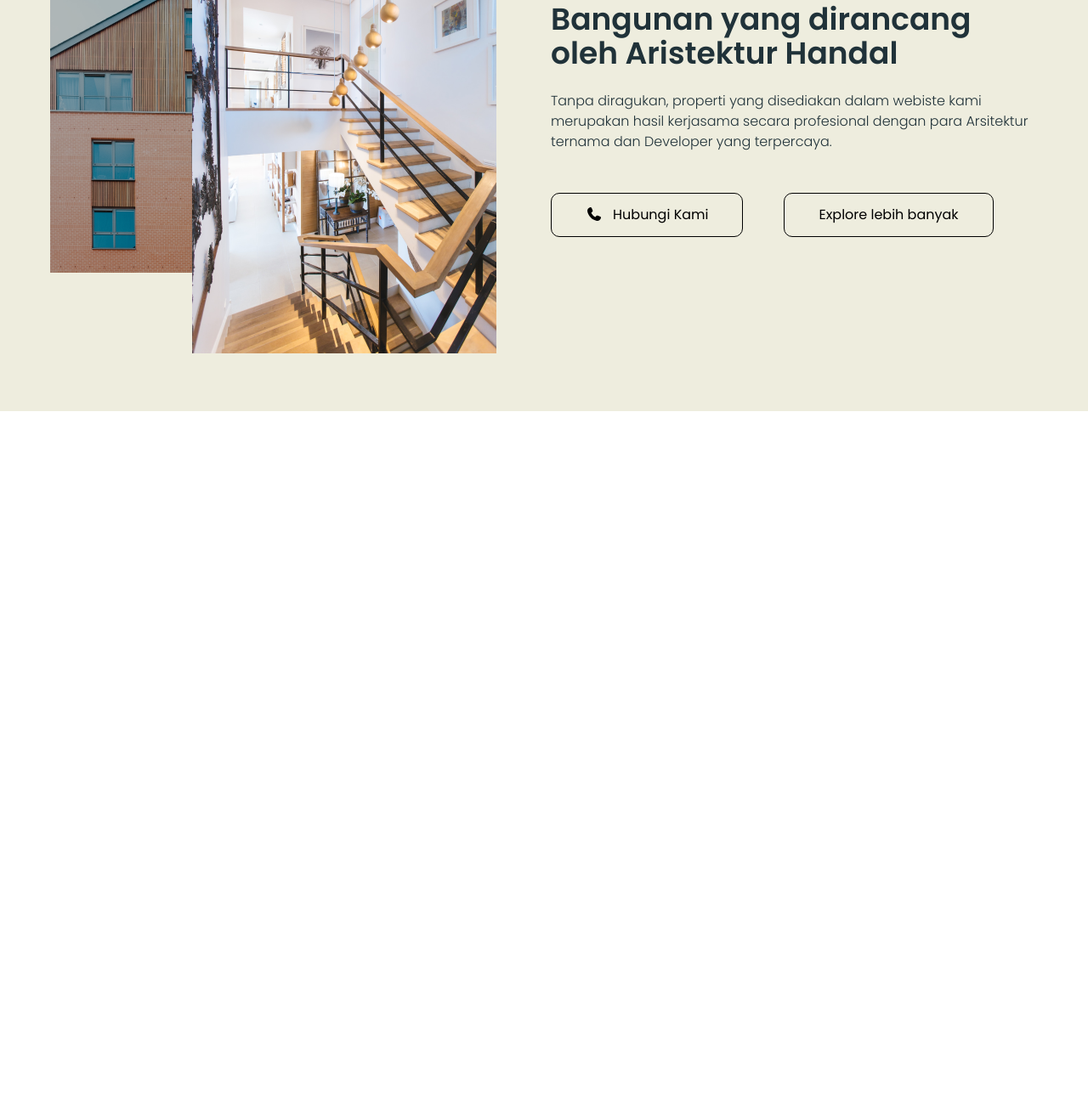
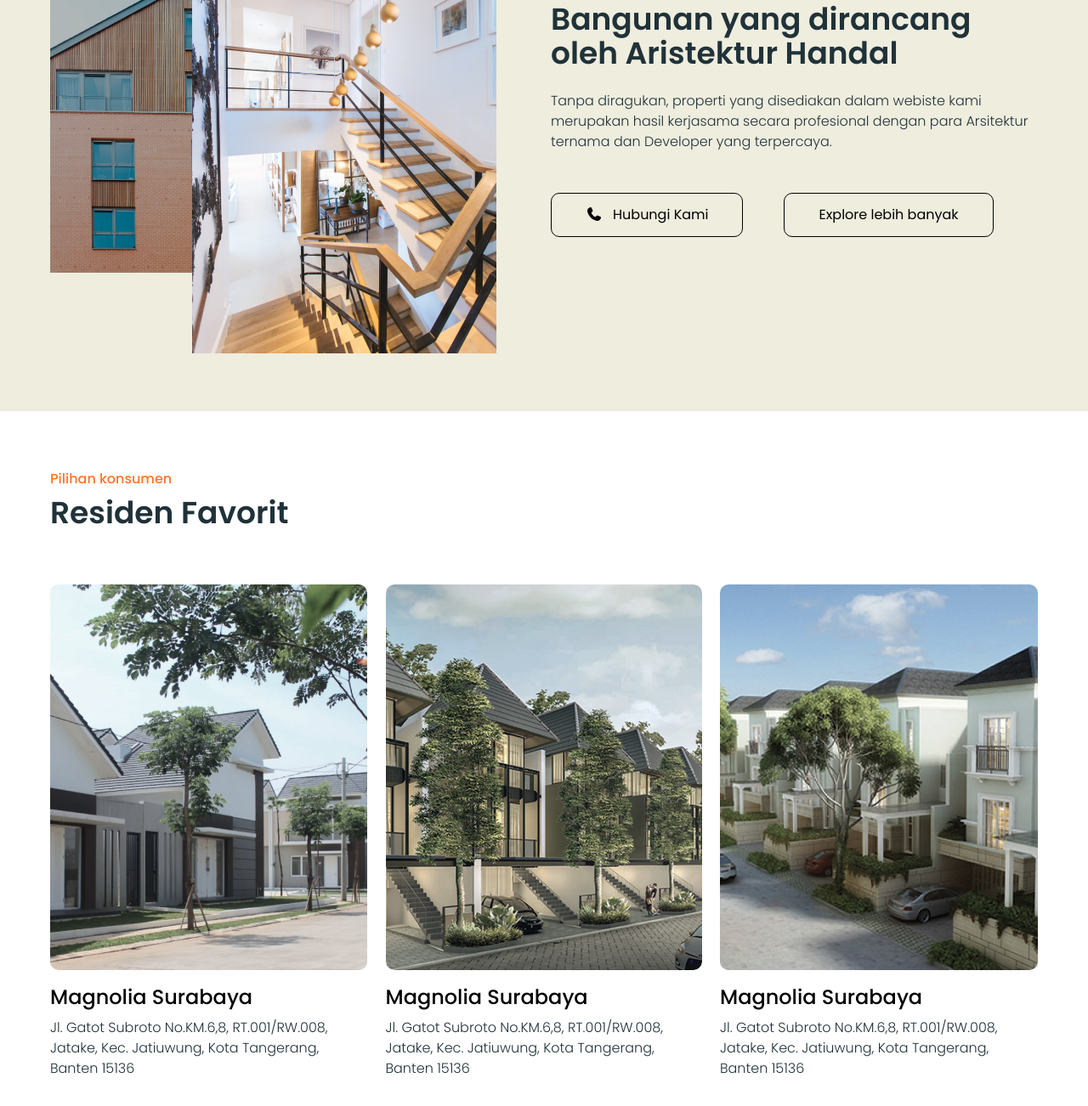
Before and after one commit to mesbaulrafi/omah, a website: page index.html in a window 1280 px wide. Shown: the part 1796-3098 px from the top of the page at 85% size. Before the commit the page ends 2280 px from the top, so only its background shows below. Drawn offline with Linux system fonts and the light colour scheme.

Commit message:
add: Auditor Part

```diff
--- a/index.html
+++ b/index.html
@@ -79,7 +79,7 @@
     <!-- Service Part Start  -->
     <section>
       <div class="py-25">
-        <div class="container ">
+        <div class="container">
           <h1 class="pb-16 text-[36px] font-semibold w-133.25">
             Tahapan Pembelian Properti yang Mudah dan Cepat
           </h1>
@@ -87,7 +87,7 @@
             <!-- Service 1 start -->
             <div class="srevice hover:shadow-div">
               <div class="sreviceText">
-                <h5 class="text-base font-medium ">Pilih Properti</h5>
+                <h5 class="text-base font-medium">Pilih Properti</h5>
                 <p class="text-base font-medium text-[#FF7527]">01</p>
               </div>
               <p class="ServiceTextp">
@@ -95,33 +95,44 @@
                 keluarga. Cara memilih properti yang bijak dapat anda baca lebih
                 lanjut di sini
               </p>
-              <h5 class="text-base font-medium">Baca lebih Lanjut <i class="fa-solid fa-arrow-right-long pl-2"></i></h5>
+              <h5 class="text-base font-medium">
+                Baca lebih Lanjut
+                <i class="fa-solid fa-arrow-right-long pl-2"></i>
+              </h5>
             </div>
             <!-- Service One End -->
 
             <!-- Service 2 start -->
             <div class="srevice hover:shadow-div">
               <div class="sreviceText">
-                <h5 class="text-base font-medium ">Proses Booking</h5>
+                <h5 class="text-base font-medium">Proses Booking</h5>
                 <p class="text-base font-medium text-[#FF7527]">02</p>
               </div>
               <p class="ServiceTextp">
-                Pembayaran dalam bentuk sejumlah uang sebagai komitmen memesan unit properti tertentu.
+                Pembayaran dalam bentuk sejumlah uang sebagai komitmen memesan
+                unit properti tertentu.
               </p>
-              <h5 class="text-base font-medium">Baca lebih Lanjut <i class="fa-solid fa-arrow-right-long pl-2"></i></h5>
+              <h5 class="text-base font-medium">
+                Baca lebih Lanjut
+                <i class="fa-solid fa-arrow-right-long pl-2"></i>
+              </h5>
             </div>
             <!-- Service Two End -->
 
             <!-- Service 3 start -->
             <div class="srevice hover:shadow-div">
               <div class="sreviceText">
-                <h5 class="text-base font-medium ">KPR dan Sertifikasi</h5>
+                <h5 class="text-base font-medium">KPR dan Sertifikasi</h5>
                 <p class="text-base font-medium text-[#FF7527]">03</p>
               </div>
               <p class="ServiceTextp">
-                Pembiayaan KPR untuk pembeli rumah dengan skema pembiayaan jika diperlukan dan dilanjutkan proses sertifkasi HGB.
+                Pembiayaan KPR untuk pembeli rumah dengan skema pembiayaan jika
+                diperlukan dan dilanjutkan proses sertifkasi HGB.
               </p>
-              <h5 class="text-base font-medium">Baca lebih Lanjut <i class="fa-solid fa-arrow-right-long pl-2"></i></h5>
+              <h5 class="text-base font-medium">
+                Baca lebih Lanjut
+                <i class="fa-solid fa-arrow-right-long pl-2"></i>
+              </h5>
             </div>
             <!-- Service Three End -->
           </div>
@@ -131,45 +142,85 @@
     <!-- Service Part End -->
 
     <!-- Favorit Part Start  -->
-     <section class="bg-[#EEEDDE]">
+    <section class="bg-[#EEEDDE]">
       <div class="py-17">
         <div class="container">
           <h5 class="text-[#FF7527] font-medium text-base">Pilihan konsumen</h5>
-          <h2 class="pt-2 pb-16 text-[#203239] text-4xl font-semibold">Residen Favorit</h2>
-          <div class="flex ">
+          <h2 class="pt-2 pb-16 text-[#203239] text-4xl font-semibold">
+            Residen Favorit
+          </h2>
+          <div class="flex">
             <!-- Favarit Img -->
             <div class="">
-              <img src="src/images/favorit.png" alt="" >
+              <img src="src/images/favorit.png" alt="" />
             </div>
             <!-- Favarit Text -->
             <div class="pl-16">
-              <h3 class="favorith3">Bangunan yang dirancang oleh Aristektur Handal</h3>
-              <p class="favoritp">Tanpa diragukan, properti yang disediakan dalam webiste kami merupakan hasil kerjasama secara profesional dengan para Arsitektur ternama dan Developer yang terpercaya.</p>
+              <h3 class="favorith3">
+                Bangunan yang dirancang oleh Aristektur Handal
+              </h3>
+              <p class="favoritp">
+                Tanpa diragukan, properti yang disediakan dalam webiste kami
+                merupakan hasil kerjasama secara profesional dengan para
+                Arsitektur ternama dan Developer yang terpercaya.
+              </p>
               <div class="flex gap-x-12">
-                <button class="favoritBtn"><i class="fa-solid fa-phone pr-3"></i>Hubungi Kami</button>
+                <button class="favoritBtn">
+                  <i class="fa-solid fa-phone pr-3"></i>Hubungi Kami
+                </button>
                 <button class="favoritBtn">Explore lebih banyak</button>
               </div>
             </div>
           </div>
         </div>
       </div>
-     </section>
+    </section>
     <!-- Favorit Part End -->
 
-
-
     <!-- Auditor Part Start  -->
+    <section>
+      <div class="py-17">
+        <div class="container">
+          <h5 class="text-[#FF7527] font-medium text-base">Pilihan konsumen</h5>
+          <h2 class="pt-2 pb-16 text-[#203239] text-4xl font-semibold">
+            Residen Favorit
+          </h2>
+          <div class="flex justify-between">
+            <!-- IMG 1 -->
+            <div class="">
+              <img src="src/images/auditor1.png" alt="" class="rounded-[10px]">
+              <div class="">
+                <p class="pb-2 pt-4 text-2xl font-medium ">Magnolia Surabaya</p>
+                <p class="w-89 text-[#203239] text-base font-light">Jl. Gatot Subroto No.KM.6,8, RT.001/RW.008, Jatake, Kec. Jatiuwung, Kota Tangerang, Banten 15136</p>
+              </div>
+            </div>
+            <!-- IMG 2 -->
+            <div class="">
+              <img src="src/images/auditor2.png" alt="" class="rounded-[10px]">
+              <div class="">
+                <p class="pb-2 pt-4 text-2xl font-medium ">Magnolia Surabaya</p>
+                <p class="w-89 text-[#203239] text-base font-light">Jl. Gatot Subroto No.KM.6,8, RT.001/RW.008, Jatake, Kec. Jatiuwung, Kota Tangerang, Banten 15136</p>
+              </div>
+            </div>
+            <!-- IMG 3 -->
+            <div class="">
+              <img src="src/images/auditor3.jpg" alt="" class="rounded-[10px]">
+              <div class="">
+                <p class="pb-2 pt-4 text-2xl font-medium ">Magnolia Surabaya</p>
+                <p class="w-89 text-[#203239] text-base font-light">Jl. Gatot Subroto No.KM.6,8, RT.001/RW.008, Jatake, Kec. Jatiuwung, Kota Tangerang, Banten 15136</p>
+              </div>
+            </div>
+          </div>
+        </div>
+      </div>
+    </section>
     <!-- Auditor Part End -->
-
 
     <!-- Footer Part Start  -->
     <!-- Footer Part End -->
 
-
     <!-- Footer Botom Part Start  -->
     <!-- Footer Botom Part End -->
-
-
 
     <!-- All script js Start -->
     <script src="/src/js/all.min.js"></script>
```
Also changed, not shown: src/images/auditor1.png (added), src/images/auditor2.png (added), src/images/auditor3.jpg (added), src/output.css.
